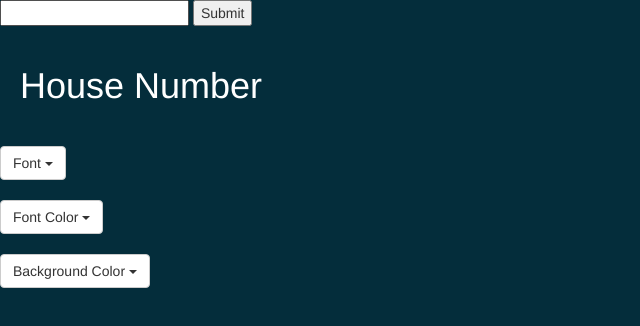
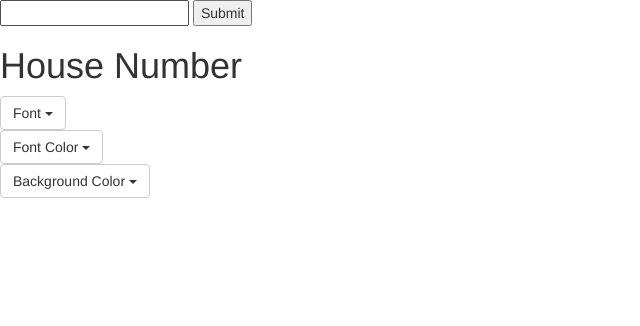
Before and after one commit to andetx/andetx.github.io, a plain HTML site: page index.html in a window 1280 px wide. Shown: the whole page, without its empty margins (0-640 px from the left). Drawn offline with nearby package versions, Linux system fonts and the light colour scheme.

Commit message:
Update index.html

```diff
--- a/index.html
+++ b/index.html
@@ -2,7 +2,7 @@
 
 <head>
  <link rel="stylesheet" href="https://cdnjs.cloudflare.com/ajax/libs/normalize/5.0.0/normalize.min.css">
-<link rel='stylesheet' href='https://maxcdn.bootstrapcdn.com/bootstrap/3.3.5/css/bootstrap.min.css'><link rel="stylesheet" href="./style.css">
+<link rel='stylesheet' href='https://maxcdn.bootstrapcdn.com/bootstrap/3.3.5/css/bootstrap.min.css'>
   <link href="https://fonts.googleapis.com/css2?family=Barlow&family=Jost&family=Libre+Baskerville:wght@700&family=Lobster&family=Rajdhani:wght@500&family=Rubik&display=swap" rel="stylesheet">
 </head>
 
```
